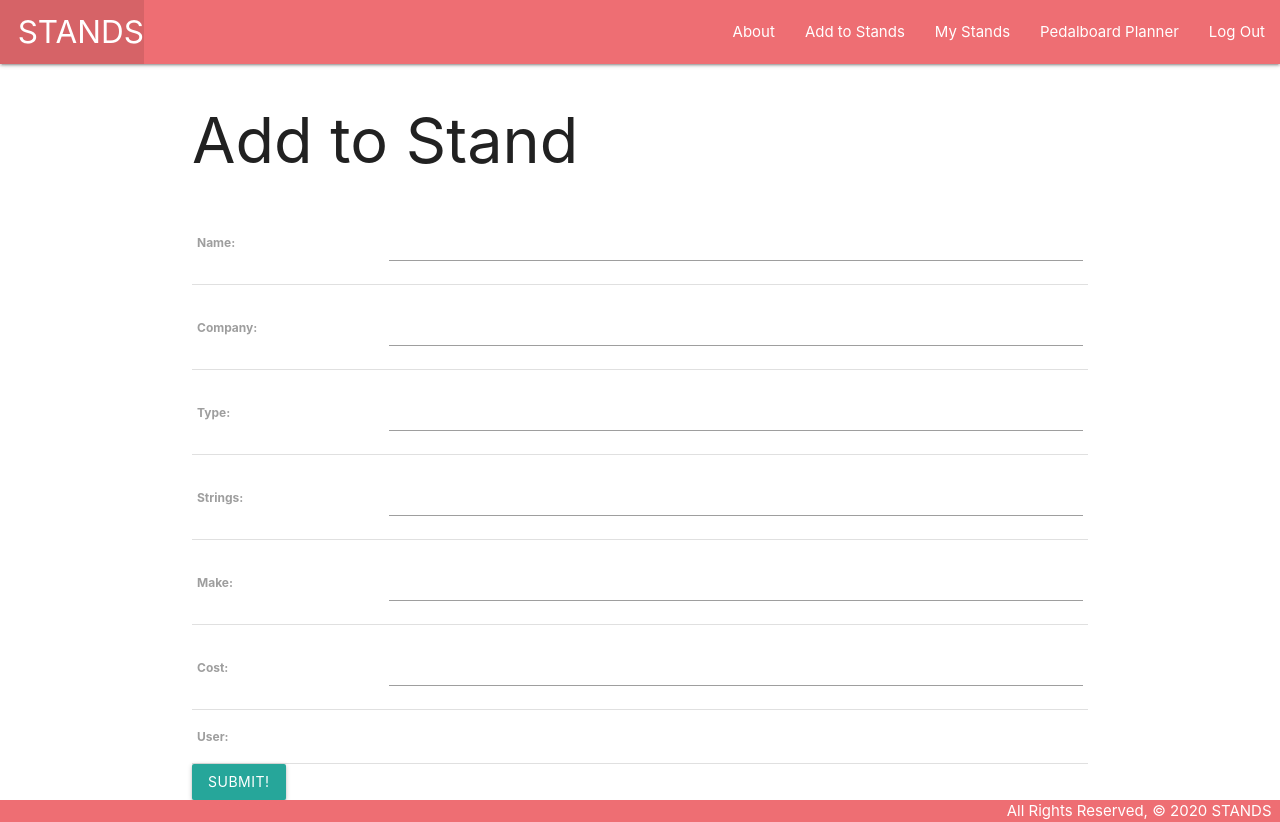
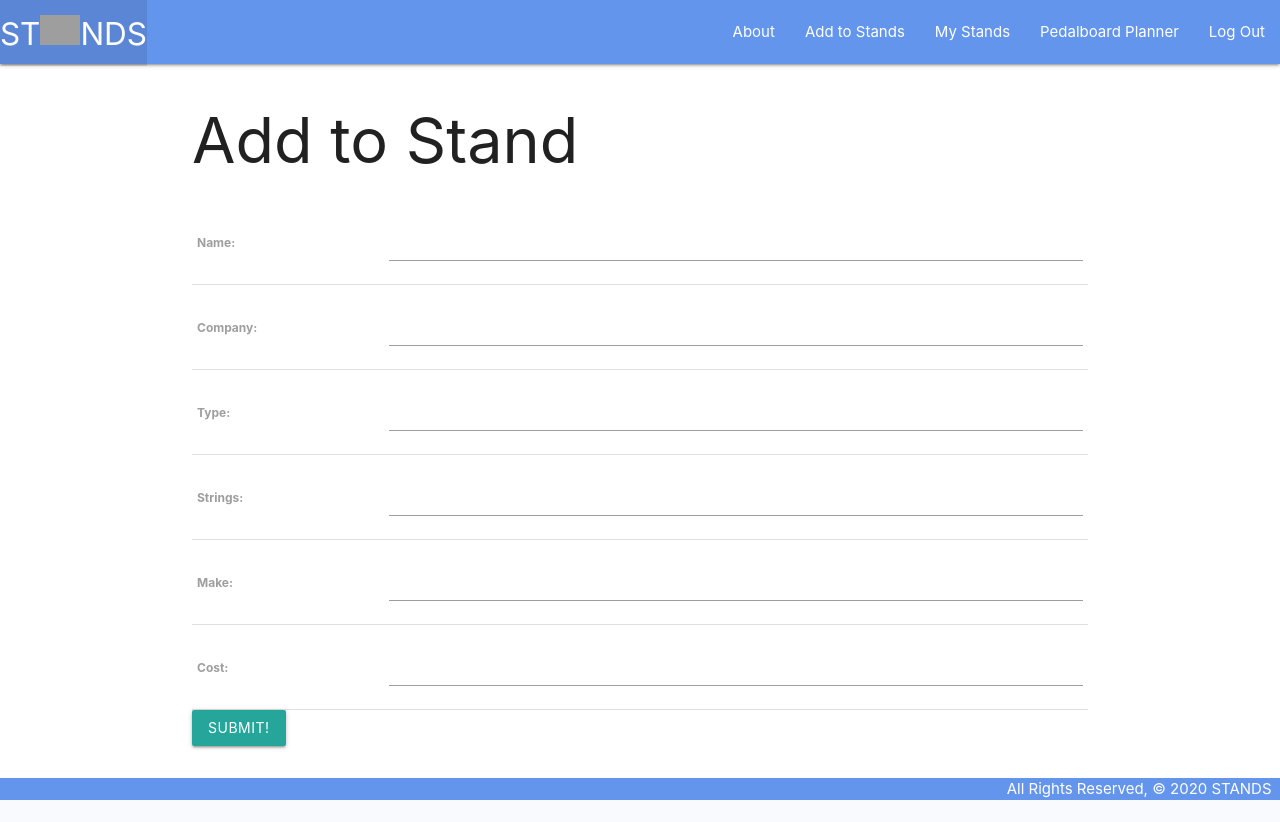
Before and after one commit to AAbreuJr/STANDS_APP, a Django app: page /stands/create/ in a window 1280 px wide. After the commit the page ends 800 px from the top, so only its background shows below. Run offline with Django 3.2, Linux system fonts and the light colour scheme; the visitor is signed in with stand-in values (Sample User, id 1); data comes from the database, SQL or seed files in the repository; grey boxes are pictures that could not be loaded.

Commit message:
reach MVP

```diff
--- a/main_app/static/css/style.css
+++ b/main_app/static/css/style.css
@@ -1,8 +1,16 @@
+.nav-logo {
+  margin-top: 15px;
+}
+
+nav {
+  background-color: cornflowerblue;
+}
+
 body {
     display: flex;
     min-height: 100vh;
     flex-direction: column;
-  }
+}
 
   main {
     flex: 1 0 auto;
@@ -11,4 +19,5 @@ body {
   footer.page-footer {
     padding-top: 0;
     text-align: right;
+    background-color: cornflowerblue;
   }
--- a/main_app/templates/base.html
+++ b/main_app/templates/base.html
@@ -15,7 +15,7 @@
         <nav>
           <div class="nav-wrapper">
             <ul>
-              <li><a href="/" class="left brand-logo">&nbsp;&nbsp;STANDS</a></li>
+              <li><a href="/" class="left brand-logo">ST<img class='nav-logo'src="https://i.imgur.com/d0ZzZIG.png" height='30px' alt="">NDS</a></li>
             </ul>
             <ul class="right">
               {% if user.is_authenticated %}
--- a/main_app/templates/stands/detail.html
+++ b/main_app/templates/stands/detail.html
@@ -1,12 +1,14 @@
 {% extends 'base.html' %}
 {% block content %}
 
-<h1>Stand Detail</h1>
+<h1>My {{ stand.name }}'s Details</h1>
 <div class="row">
     <div class="col s6">
       <div class="card">
         <div class="card-content">
-          <span class="card-title">{{ stand.company }}{{ stand.name }}</span>
+          <span class="card-title">{{ stand.company }} {{ stand.name }}</span>
+          <p>Type (Electric/Acoustic): {{ stand.type }}</p>
+          <p>Cost: {{ stand.cost }}</p>
         </div>
         <div class="card-action">
             <div class="card-action">
--- a/main_app/views.py
+++ b/main_app/views.py
@@ -27,13 +27,19 @@ def landing(request):
 
 @login_required
 def stands_index(request):
-    stands = Stand.objects.filter()
+    stands = Stand.objects.filter(user = request.user)
     return render(request, 'stands/index.html', {'stands': stands})
 
 
 class StandCreate(LoginRequiredMixin, CreateView):
     model = Stand
-    fields = '__all__'
+    fields = ['name','company', 'type', 'strings', 'make', 'cost']
+
+    def form_valid(self, form):
+        # Assign the logged in user
+        form.instance.user = self.request.user
+        # Let the CreateView do its job as usual
+        return super().form_valid(form)
 
 @login_required
 def stands_detail(request, stand_id):
@@ -44,7 +50,7 @@ def stands_detail(request, stand_id):
 
 class StandUpdate(LoginRequiredMixin, UpdateView):
     model = Stand
-    fields = '__all__'
+    fields = ['name','company', 'type', 'strings', 'make', 'cost']
 
 class StandDelete(LoginRequiredMixin, DeleteView):
     model = Stand
```
